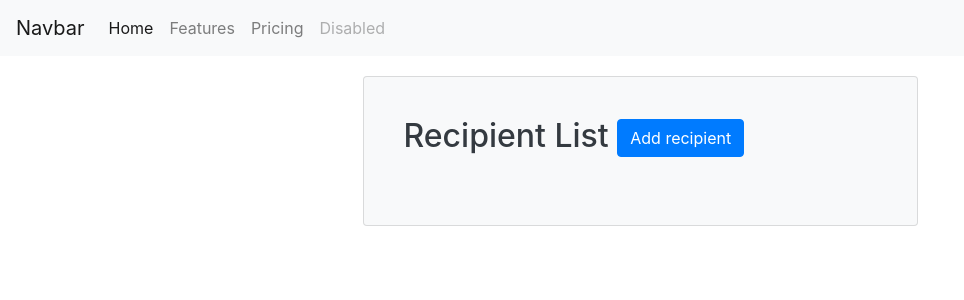
After one commit to jitwei98/wishagugu_web, a Django app: page /recipient/ in a window 1280 px wide. The commit adds this page. Shown: the top 300 px of the page, without its empty margins (0-964 px from the left). Run offline with Django 3.2, Linux system fonts and the light colour scheme; data that the repository does not hold is empty; some libraries are stand-ins or nearby versions.

Commit message:
Add recipient list page

```diff
--- a/app/urls.py
+++ b/app/urls.py
@@ -1,7 +1,6 @@
 from django.urls import path
 
 from . import views
-
 
 urlpatterns = [
     # path('', views.EventList.as_view(), name='event-list'),
@@ -9,6 +8,7 @@ urlpatterns = [
     # path('test/', views.user_journey, name='test'),
 
     path('permalink/<str:permalink>/', views.redirect_permalink, name='permalink'),
+    path('recipient/', views.RecipientList.as_view(), name='recipient-list'),
     path('recipient/add/', views.recipient_create, name='recipient-create'),
     path('suggestion/<int:id>/', views.gift_suggestions, name='gift-suggestions'),
     path('result/<int:id>/', views.voting_result, name='voting-result'),
--- a/app/views.py
+++ b/app/views.py
@@ -29,6 +29,9 @@ def recipient_create(request):
         'form': form
     }
     return render(request, 'app/recipient_form.html', context=context)
+
+class RecipientList(ListView):
+    model = Recipient
 
 def gift_suggestions(request, id):
     recipient = get_object_or_404(Recipient, pk=id)
--- a/templates/app/recipient_form.html
+++ b/templates/app/recipient_form.html
@@ -9,6 +9,7 @@
         width: 50%;
         padding: 40px;
         margin-top: 20px;
+        margin-bottom: 20px;
     }
 </style>
 {% endblock %}
--- /dev/null
+++ b/templates/app/recipient_list.html
@@ -0,0 +1,31 @@
+{% extends 'app/base.html' %}
+
+{% load crispy_forms_tags %}
+
+{% block style %}
+<style type="text/css">
+    .card {
+        margin: auto;
+        width: 50%;
+        padding: 40px;
+        margin-top: 20px;
+    }
+</style>
+{% endblock %}
+
+{% block content %}
+    <div class="card bg-light text-dark">
+        <h2 class="card-title">
+            Recipient List
+            <a href="{% url 'recipient-create' %}"><button type="button" class="btn btn-primary">Add recipient</button></a>
+        </h2>
+
+        <div class="container">
+            <ol>
+                {% for recipient in object_list %}
+                    <li><a href="{% url 'gift-suggestions' recipient.pk %}">{{ recipient.name }}</a></li>
+                {% endfor %}
+            </ol>
+        </div>
+    </div>
+{% endblock %}
```
